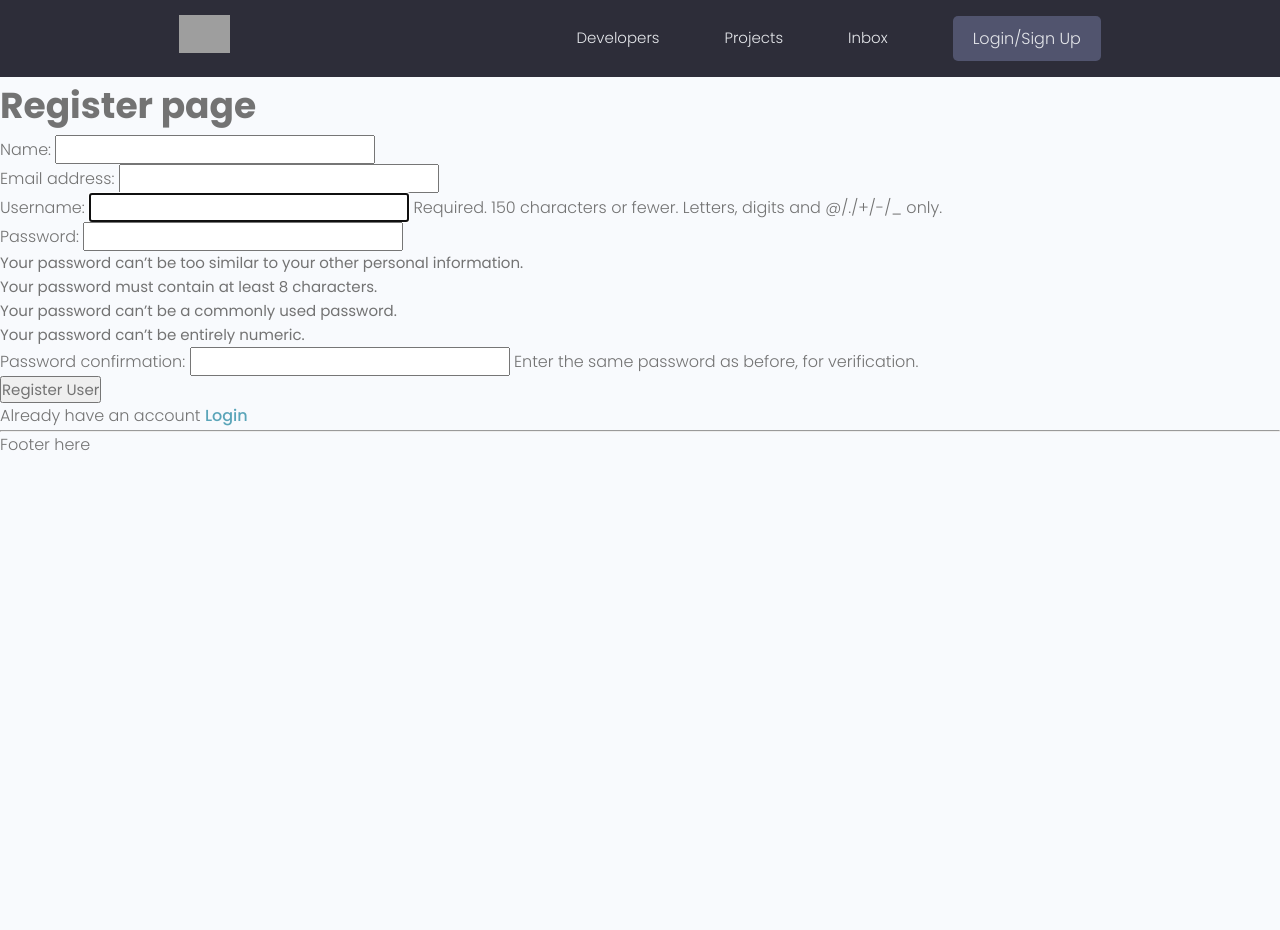
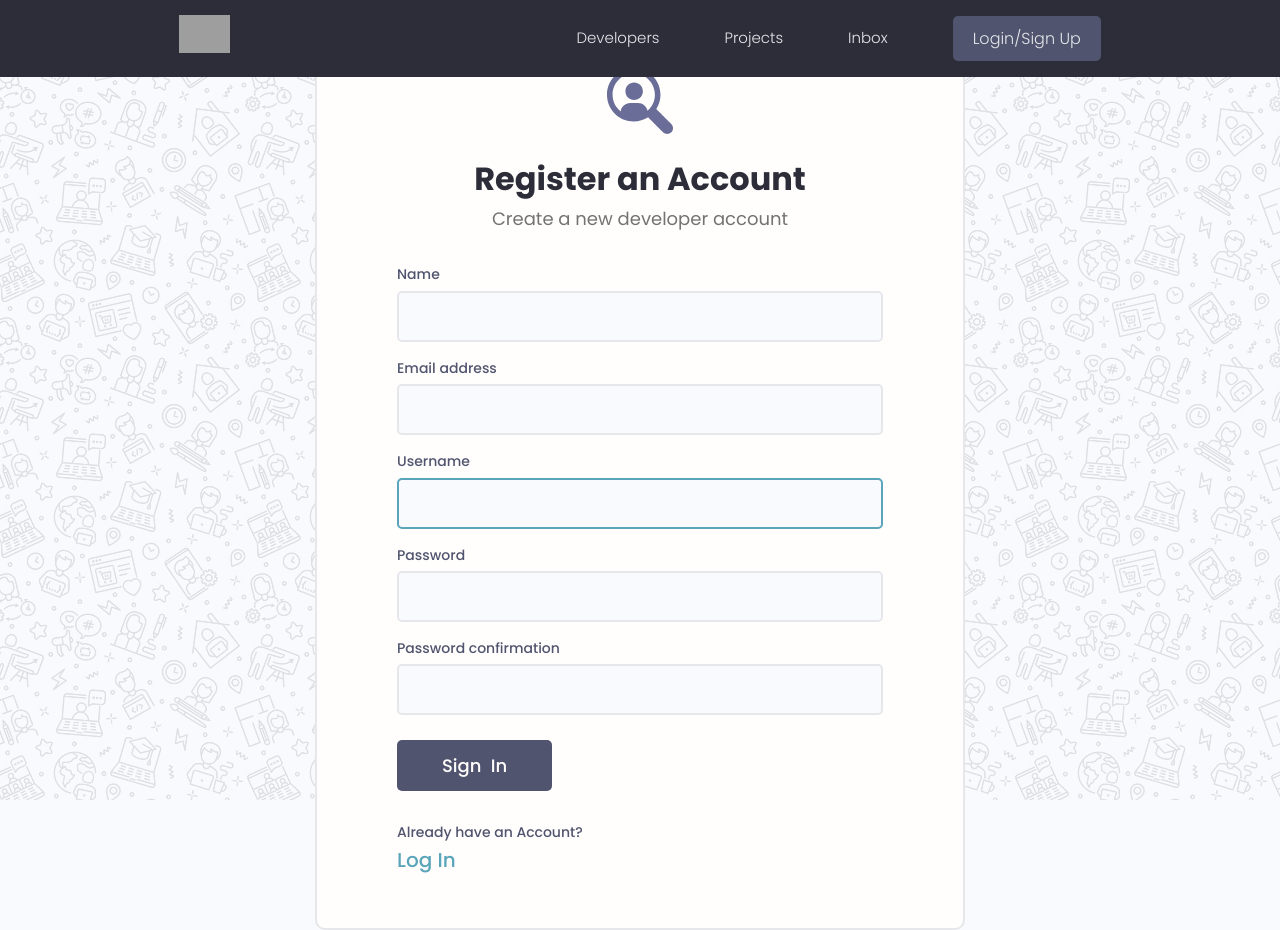
Before and after one commit to rahulXs/django-devsearch, a Django app: page /register/ in a window 1280 px wide. Before the commit the page ends 451 px from the top, so only its background shows below. Run offline with Django 3.2, Linux system fonts and the light colour scheme; some libraries are stand-ins or nearby versions; grey boxes are pictures that could not be loaded.

Commit message:
Add styling for login and register

```diff
--- a/static/uikit/app.js
+++ b/static/uikit/app.js
@@ -2,3 +2,13 @@
 document.addEventListener('DOMContentLoaded', function () {
   hljs.highlightAll();
 });
+
+
+let alertWrapper = document.querySelector('.alert')
+let alertClose = document.querySelector('.alert__close')
+
+if (alertWrapper) {
+  alertClose.addEventListener('click', () =>
+    alertWrapper.style.display = 'none'
+  )
+}
--- a/templates/main.html
+++ b/templates/main.html
@@ -22,15 +22,33 @@
   </head>
   <body>
     {% include 'navbar.html' %}
-    {% if messages %}
+
+
+    <!-- {% if messages %}
     <ul class="messages">
         {% for message in messages %}
         <li{% if message.tags %} class="{{ message.tags }}" {% endif %}>{{ message }}</li>
             {% endfor %}
     </ul>
+    {% endif %} -->
+
+    {% if messages %}
+
+    {% for message in messages %}
+    <div class="alert  alert--{{message.tags}}">
+        <p class="alert__message">{{message}}</p>
+        <button class="alert__close">x</button>
+    </div>
+
+    {% endfor %}
+
     {% endif %}
-    {% block content %} {% endblock content %}
-    <hr />
-    <p>Footer here</p>
+
+
+    {% block content %}
+
+    {% endblock content %}
   </body>
+
+<script src="{% static 'uikit/app.js' %}"></script>
 </html>
--- a/users/forms.py
+++ b/users/forms.py
@@ -10,3 +10,9 @@ class CustomUserCreationForm(UserCreationForm):
         labels = {
             'first_name': 'Name',
         }
+
+    def __init__(self, *args, **kwargs):
+        super(CustomUserCreationForm, self).__init__(*args, **kwargs)
+
+        for name, field in self.fields.items():
+            field.widget.attrs.update({'class': 'input'})
--- a/users/templates/users/login_register.html
+++ b/users/templates/users/login_register.html
@@ -1,26 +1,93 @@
 {% extends 'main.html' %}
-
+{% load static %}
 {% block content %}
 
 {% if page == 'register' %}
 
-<h2>Register page</h2>
-<form action="{% url 'register' %}" method="POST">
-    {% csrf_token %}
-    {{form.as_p}}
-    <input type="submit" value="Register User">
-</form>
-<p>Already have an account <a href="{% url 'login' %}">Login</a></p>
+<div class="auth">
+    <div class="card">
+        <div class="auth__header text-center">
+            <a href="/">
+                <img src="{% static 'images/icon.svg' %}" alt="icon" />
+            </a>
+            <h3>Register an Account</h3>
+            <p>Create a new developer account</p>
+        </div>
+
+        <form method="POST" action="{% url 'register' %}" class="form auth__form">
+            {% csrf_token %}
+
+            {% for field in form %}
+            <div class="form__field">
+                <label for="formInput#text">{{field.label}}</label>
+                {{field}}
+
+                <!-- {% if field.help_text %}
+                <small>{{field.help_text}}</small>
+                {% endif %} -->
+
+                {% for error in field.errors %}
+                <p style="color: red;">{{error}}</p>
+                {% endfor %}
+
+            </div>
+
+            {% endfor %}
+
+            <div class="auth__actions">
+                <input class="btn btn--sub btn--lg" type="submit" value="Sign  In" />
+            </div>
+        </form>
+        <div class="auth__alternative">
+            <p>Already have an Account?</p>
+            <a href="{% url 'login' %}">Log In</a>
+        </div>
+    </div>
+</div>
 
 {% else %}
-<form action="{% url 'login' %}" method="POST">
-    {% csrf_token %}
-    <input type="text" name="username" placeholder="Username">
-    <input type="password" name="password" placeholder="Enter password">
-    <input type="submit" value="Login">
 
-    Doesn't have an account <a href="{% url 'register' %}">Signup</a>
-</form>
+<div class="auth">
+
+    <div class="card">
+
+        <div class="auth__header text-center">
+            <a href="/">
+                <img src="{% static 'images/icon.svg' %}" alt="icon" />
+            </a>
+            <h3>Account Login</h3>
+            <p>Hello Developer, Welcome Back!</p>
+        </div>
+
+        <form action="" method="POST" class="form auth__form">
+            {% csrf_token %}
+            <!-- Input:Username -->
+            <div class="form__field">
+                <label for="formInput#text">Username: </label>
+                <input class="input input--text" id="formInput#text" type="text" name="username"
+                    placeholder="Enter your username..." />
+            </div>
+
+            <!-- Input:Password -->
+            <div class="form__field">
+                <label for="formInput#password">Password: </label>
+                <input class="input input--password" id="formInput#passowrd" type="password" name="password"
+                    placeholder="••••••••" />
+            </div>
+
+            <div class="auth__actions">
+                <input class="btn btn--sub btn--lg" type="submit" value="Log In" />
+                <a href="">Forget Password?</a>
+            </div>
+        </form>
+
+        <div class="auth__alternative">
+            <p>Don’t have an Account?</p>
+            <a href="{% url 'register' %}">Sign Up</a>
+        </div>
+    </div>
+</div>
+
 {% endif %}
 
 {% endblock %}
```
Also changed, not shown: static/images/icon.svg (added), static/images/pattern.jpg (added).
